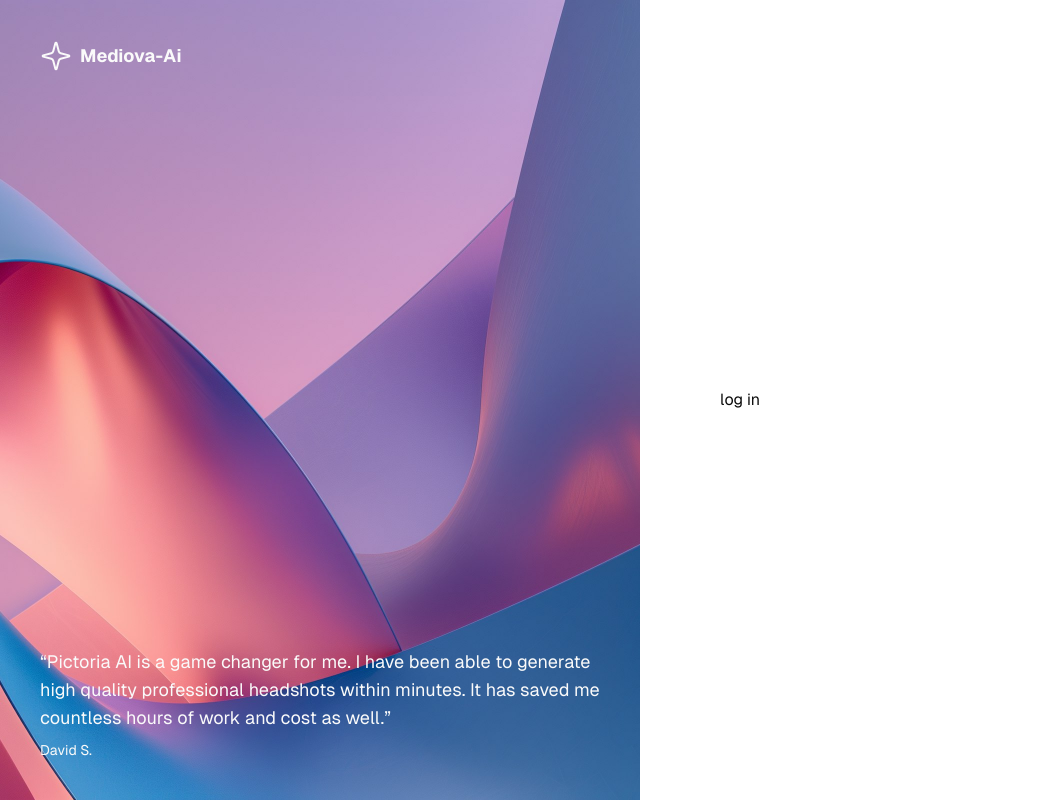
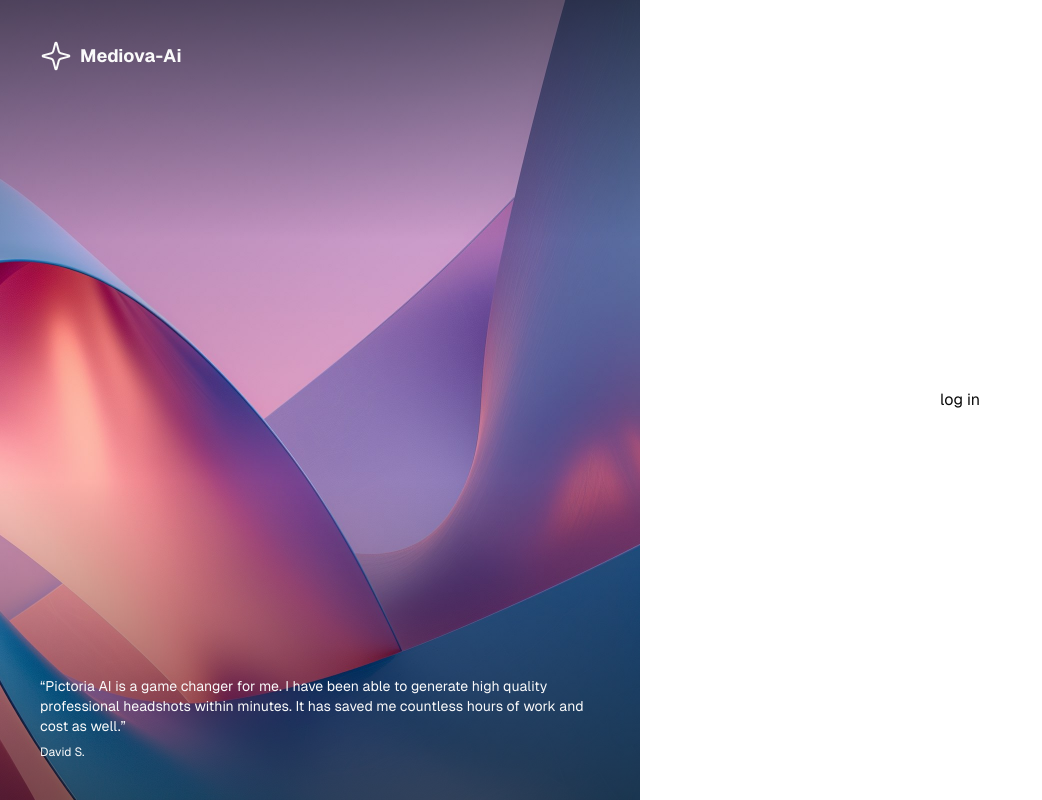
Before and after one commit to kinglove58/Mediova-Ai, a Next.js app: page /login in a window 1280 px wide. Shown: the whole page, without its empty margins (0-1042 px from the left). Built offline with nearby package versions, Linux system fonts and the light colour scheme.

Commit message:
feat: update Authentication component styles and testimonial text size

```diff
--- a/src/app/login/page.tsx
+++ b/src/app/login/page.tsx
@@ -7,6 +7,8 @@ const Authentication = () => {
   return (
     <main className="h-screen grid grid-cols-2">
       <div className="relative p-10 bg-muted flex flex-col w-full h-full text-primary-foreground">
+        <div className="w-full h-[30%] bg-gradient-to-t from-transparent to-black/50 absolute top-0 left-0 z-10 " />
+        <div className="w-full h-[40%] bg-gradient-to-b from-transparent to-black/50 absolute bottom-0 left-0 z-10 " />
         <Image
           src={AuthImage}
           alt="wallpaper image for login"
@@ -18,17 +20,19 @@ const Authentication = () => {
         </div>
         <div className="z-20 relative mt-auto">
           <blockquote className="space-y-2">
-            <p className="text-lg">
+            <p className="text-sm">
               &ldquo;Pictoria AI is a game changer for me. I have been able to
               generate high quality professional headshots within minutes. It
               has saved me countless hours of work and cost as well.&rdquo;{" "}
             </p>
-            <footer className="text-sm">David S.</footer>
+            <footer className="text-xs">David S.</footer>
           </blockquote>
         </div>
       </div>
       <div className="flex items-center justify-center w-full h-full">
-        <div className="w-3/4">log in</div>
+        <div className="flex flex-col justify-center items-center p-8">
+          log in
+        </div>
       </div>
     </main>
   );
```
